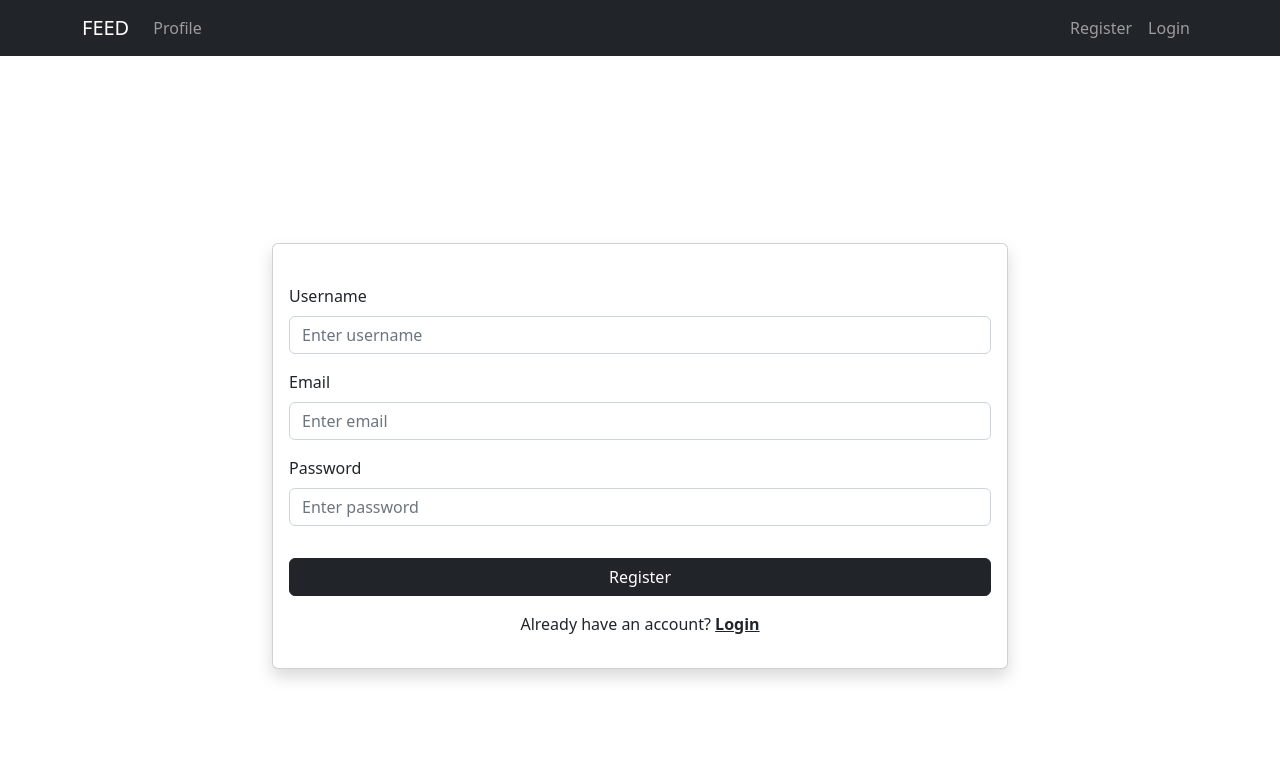
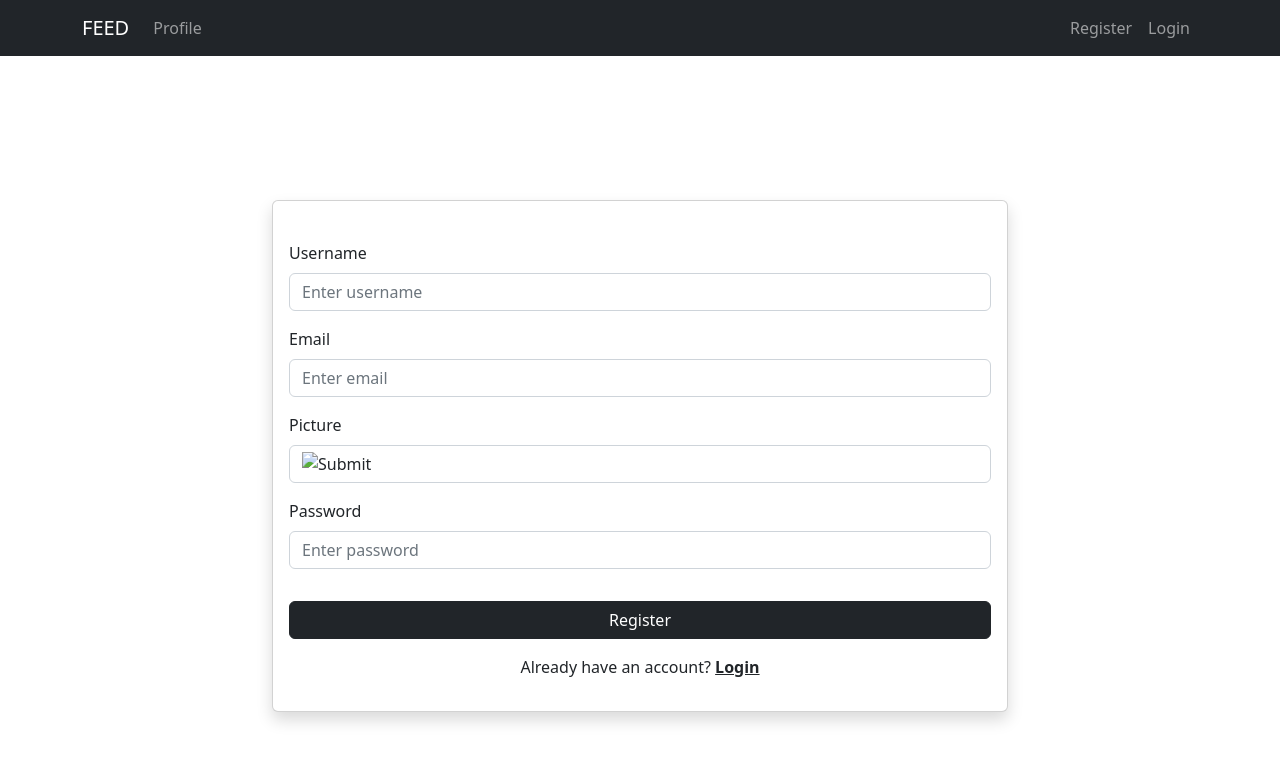
Before and after one commit to DobriJS/feed-client, a React (Vite) app: page /register in a window 1280 px wide. Shown: the top 762 px of the page. Built offline with nearby package versions, Linux system fonts and the light colour scheme.

Commit message:
Remove some atributes and add input for pic

```diff
--- a/src/pages/Login.jsx
+++ b/src/pages/Login.jsx
@@ -10,12 +10,12 @@ const Login = () => {
               <div className='mb-3 mt-4'>
                 <Form>
                   <Row className='mb-3'>
-                    <Form.Group className='mb-3' controlId='formEmail'>
+                    <Form.Group className='mb-3'>
                       <Form.Label className='text-center'>Email address</Form.Label>
                       <Form.Control type='email' placeholder='Enter email' />
                     </Form.Group>
 
-                    <Form.Group className='mb-3' controlId='formBasicPassword'>
+                    <Form.Group className='mb-3'>
                       <Form.Label>Password</Form.Label>
                       <Form.Control type='password' placeholder='Password' />
                     </Form.Group>
--- a/src/pages/Register.jsx
+++ b/src/pages/Register.jsx
@@ -10,17 +10,22 @@ const Register = () => {
               <div className='mb-3 mt-4'>
                 <Form>
                   <Row className='mb-3'>
-                    <Form.Group className='mb-3' controlId='formUsername'>
+                    <Form.Group className='mb-3'>
                       <Form.Label className='text-center'>Username</Form.Label>
                       <Form.Control type='email' placeholder='Enter username' />
                     </Form.Group>
 
-                    <Form.Group className='mb-3' controlId='formEmail'>
+                    <Form.Group className='mb-3'>
                       <Form.Label>Email</Form.Label>
                       <Form.Control type='email' placeholder='Enter email' />
                     </Form.Group>
 
-                    <Form.Group className='mb-3' controlId='formBasicPassword'>
+                    <Form.Group className='mb-3'>
+                      <Form.Label>Picture</Form.Label>
+                      <Form.Control type='image' src='' placeholder='Your profile picture' />
+                    </Form.Group>
+
+                    <Form.Group className='mb-3'>
                       <Form.Label>Password</Form.Label>
                       <Form.Control type='password' placeholder='Enter password' />
                     </Form.Group>
```
